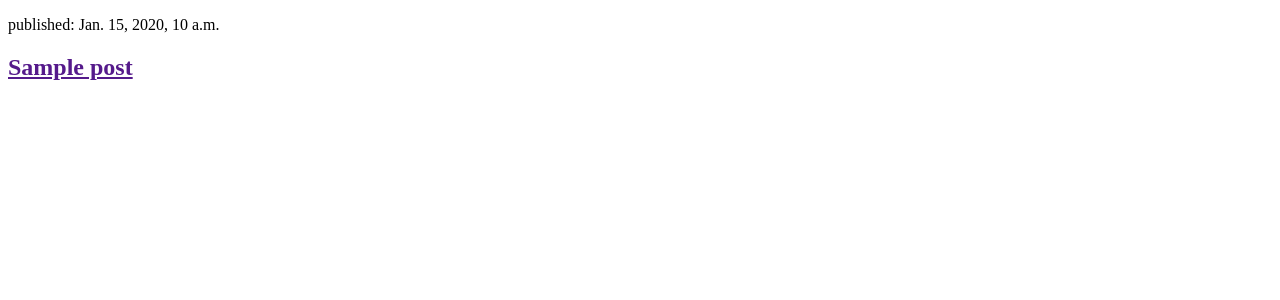
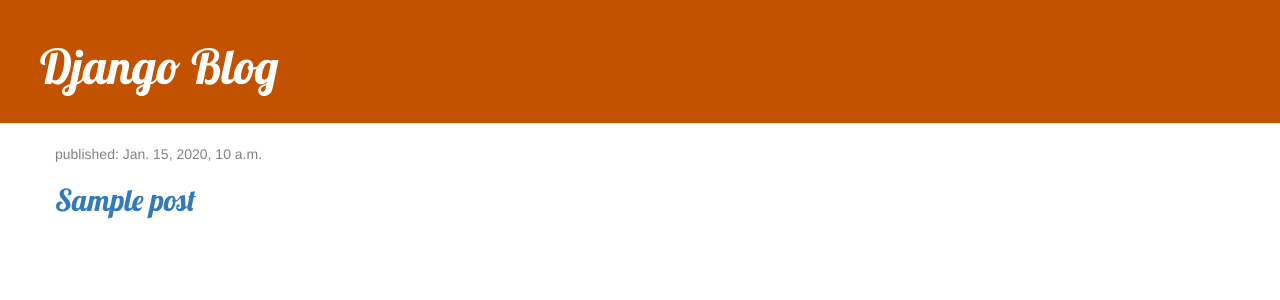
Before and after one commit to Ergys2000/my-first-blog, a Django app: page / in a window 1280 px wide. Shown: the top 300 px of the page. Run offline with Django 3.2, Linux system fonts and the light colour scheme; tables that the repository leaves empty hold one stand-in row (values such as "Sample post"); some libraries are stand-ins or nearby versions.

Commit message:
Added Css for the site

```diff
--- /dev/null
+++ b/blog/static/blog/blog.css
@@ -0,0 +1,46 @@
+.page-header {
+    background-color: #C25100;
+    margin-top: 0;
+    padding: 20px 20px 20px 40px;
+}
+
+.page-header h1, .page-header h1 a, .page-header h1 a:visited, .page-header h1 a:active {
+    color: #ffffff;
+    font-size: 36pt;
+    text-decoration: none;
+}
+
+.content {
+    margin-left: 40px;
+}
+
+h1, h2, h3, h4 {
+    font-family: 'Lobster', cursive;
+}
+
+.date {
+    color: #828282;
+}
+
+.save {
+    float: right;
+}
+
+.post-form textarea, .post-form input {
+    width: 100%;
+}
+
+.top-menu, .top-menu:hover, .top-menu:visited {
+    color: #ffffff;
+    float: right;
+    font-size: 26pt;
+    margin-right: 20px;
+}
+
+.post {
+    margin-bottom: 70px;
+}
+
+.post h1 a, .post h1 a:visited {
+    color: #000000;
+}
--- a/blog/templates/blog/post_list.html
+++ b/blog/templates/blog/post_list.html
@@ -1,14 +1,31 @@
+{%load static%}
 <!DOCTYPE html>
 <html>
 <head>
 	<title></title>
+	<link rel="stylesheet" href="//maxcdn.bootstrapcdn.com/bootstrap/3.2.0/css/bootstrap.min.css">
+	<link rel="stylesheet" href="//maxcdn.bootstrapcdn.com/bootstrap/3.2.0/css/bootstrap-theme.min.css">
+	<link href="//fonts.googleapis.com/css?family=Lobster&subset=latin,latin-ext" rel="stylesheet" type="text/css">
+	<link rel="stylesheet" type="text/css" href="{%static 'blog/blog.css'%}">
 </head>
 <body>
+	<div class="page-header"><h1>Django Blog</h1></div>
 	{% for post in posts %}
-    <div>
-        <p>published: {{ post.published_date }}</p>
-        <h2><a href="">{{ post.title }}</a></h2>
-        <p>{{ post.text|linebreaksbr }}</p>
-    </div>
+
+    	<div class="content container">
+		    <div class="row">
+		        <div class="col-md-8">
+		            {% for post in posts %}
+		                <div class="post">
+		                    <div class="date">
+		                        <p>published: {{ post.published_date }}</p>
+		                    </div>
+		                    <h2><a href="">{{ post.title }}</a></h2>
+		                    <p>{{ post.text|linebreaksbr }}</p>
+		                </div>
+		            {% endfor %}
+		        </div>
+		    </div>
+		</div>
 {% endfor %}
 </html>
--- a/django_blog/settings.py
+++ b/django_blog/settings.py
@@ -119,3 +119,4 @@
 # https://docs.djangoproject.com/en/2.1/howto/static-files/
 
 STATIC_URL = '/static/'
+STATIC_ROOT = os.path.join(BASE_DIR, 'static')
```
